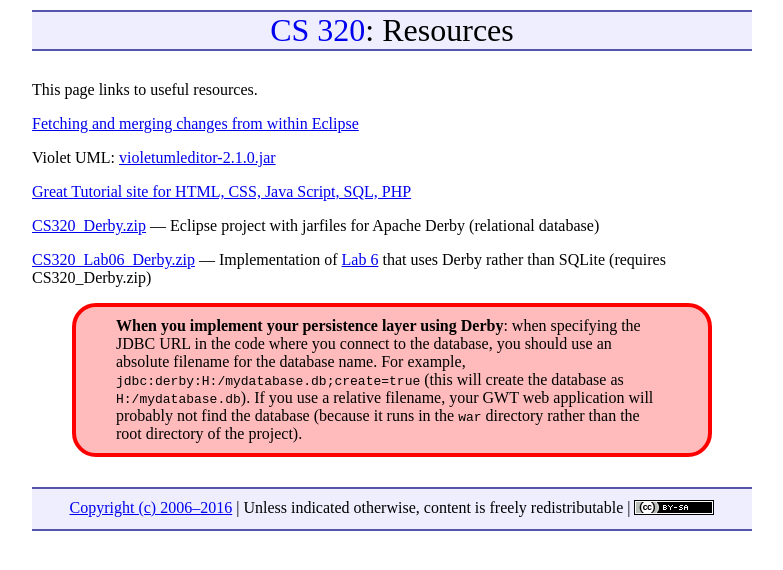
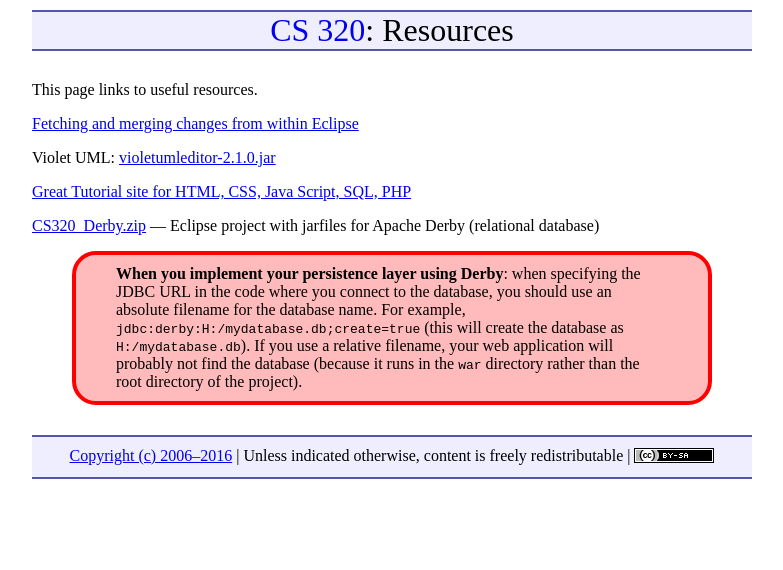
Before and after one commit to ycpcs/cs320-spring2016, a Jekyll site: the page built from resources/index.md, in a window 1280 px wide. Shown: the top 570 px of the page, without its empty margins (248-1031 px from the left). Built offline with Jekyll 4.4.1, drawn with Linux system fonts in a browser that asks for light colours; Markdown is read by kramdown in place of the engine named in the settings.

Commit message:
updated resources for Derby labs

```diff
--- a/resources/index.md
+++ b/resources/index.md
@@ -13,6 +13,4 @@ Violet UML: [violetumleditor-2.1.0.jar](violetumleditor-2.1.0.jar)
 
 [CS320\_Derby.zip](CS320_Derby.zip) &mdash; Eclipse project with jarfiles for Apache Derby (relational database)
 
-[CS320\_Lab06\_Derby.zip](CS320_Lab06_Derby.zip) &mdash; Implementation of [Lab 6](../labs/lab06.html) that uses Derby rather than SQLite (requires CS320\_Derby.zip)
-
-> <div class="callout"><b>When you implement your persistence layer using Derby</b>: when specifying the JDBC URL in the code where you connect to the database, you should use an absolute filename for the database name. For example, <code>jdbc:derby:H:/mydatabase.db;create=true</code> (this will create the database as <code>H:/mydatabase.db</code>).  If you use a relative filename, your GWT web application will probably not find the database (because it runs in the <code>war</code> directory rather than the root directory of the project).</div>
+> <div class="callout"><b>When you implement your persistence layer using Derby</b>: when specifying the JDBC URL in the code where you connect to the database, you should use an absolute filename for the database name. For example, <code>jdbc:derby:H:/mydatabase.db;create=true</code> (this will create the database as <code>H:/mydatabase.db</code>).  If you use a relative filename, your web application will probably not find the database (because it runs in the <code>war</code> directory rather than the root directory of the project).</div>
```
